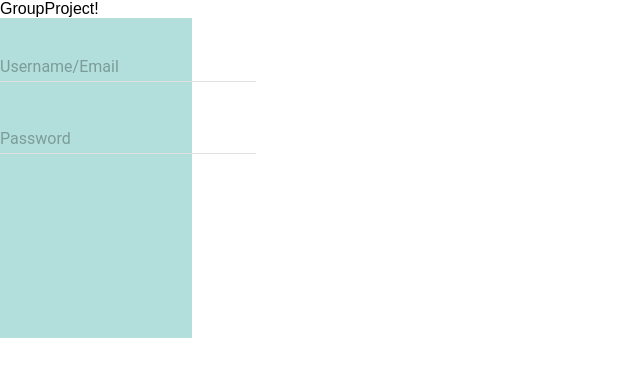
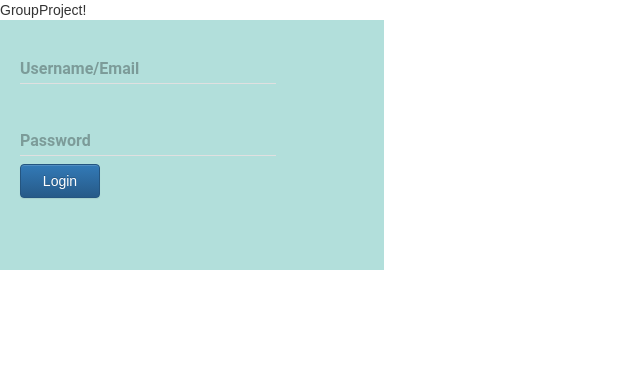
Before and after one commit to CloneWellsFargoChase/groupProject, a React (Create React App) app in the folder wfc/: page / in a window 1280 px wide. Shown: the top 376 px of the page, without its empty margins (0-640 px from the left). Built offline with nearby package versions, Linux system fonts and the light colour scheme; what react-tap-event-plugin would draw is missing.

Commit message:
login-box

```diff
--- a/wfc/package.json
+++ b/wfc/package.json
@@ -5,11 +5,13 @@
   "dependencies": {
     "axios": "^0.16.2",
     "body-parser": "^1.17.2",
+    "bootstrap": "^3.3.7",
     "cors": "^2.8.3",
     "express": "^4.15.3",
     "massive": "^3.0.0-rc1",
     "material-ui": "^0.18.6",
     "react": "^15.6.1",
+    "react-bootstrap": "^0.31.1",
     "react-dom": "^15.6.1",
     "react-redux": "^5.0.5",
     "react-router-dom": "^4.1.1",
--- a/wfc/src/App.js
+++ b/wfc/src/App.js
@@ -6,6 +6,9 @@ import Account from './Page/Account';
 import Home from './Page/Home';
 import SignUp from './Page/SignUp';
 import Transfer from './Page/Transfer';
+
+import 'bootstrap/dist/css/bootstrap.css';
+import 'bootstrap/dist/css/bootstrap-theme.css';
 
 class App extends Component {
   render() {
--- a/wfc/src/Container/Jumbotron/Jumbotron.css
+++ b/wfc/src/Container/Jumbotron/Jumbotron.css
@@ -4,7 +4,12 @@
 }
 
 .login-box{
-    width:15%;
-    height:20rem;
+    padding-left:20px;
+    width:30%;
+    height:25rem;
     background-color:#B2DFDB;
 }
+
+.login-button{
+    width:80px;
+}
--- a/wfc/src/Container/Jumbotron/JumbotronView.js
+++ b/wfc/src/Container/Jumbotron/JumbotronView.js
@@ -1,16 +1,27 @@
 import React, { Component } from 'react';
 import LoginField from './LoginComponent';
 import injectTapEventPlugin from 'react-tap-event-plugin';
+import {Button} from 'react-bootstrap';
 import './Jumbotron.css';
 injectTapEventPlugin();
 
 
 class Jumbotron extends Component {
+    constructor(props){
+        super(props);
+        this.state={
+            username:'',
+            password:''
+        };
+    }
+
+
     render() {
         return (
             <div className="jumbo-container">
                 <div className="login-box">
                     <LoginField/>
+                    <Button bsStyle="primary" className="login-button">Login</Button>
                 </div>
             </div>
         );
--- a/wfc/src/Container/Jumbotron/LoginComponent.js
+++ b/wfc/src/Container/Jumbotron/LoginComponent.js
@@ -8,11 +8,13 @@ const LoginField = () => (
       <TextField
           hintText="Username/Email"
           floatingLabelText="Username/Email"
+
         /><br />
       <TextField
         hintText="Password Field"
         floatingLabelText="Password"
         type="password"
+
       /><br />
     </div>
   </MuiThemeProvider>
```
